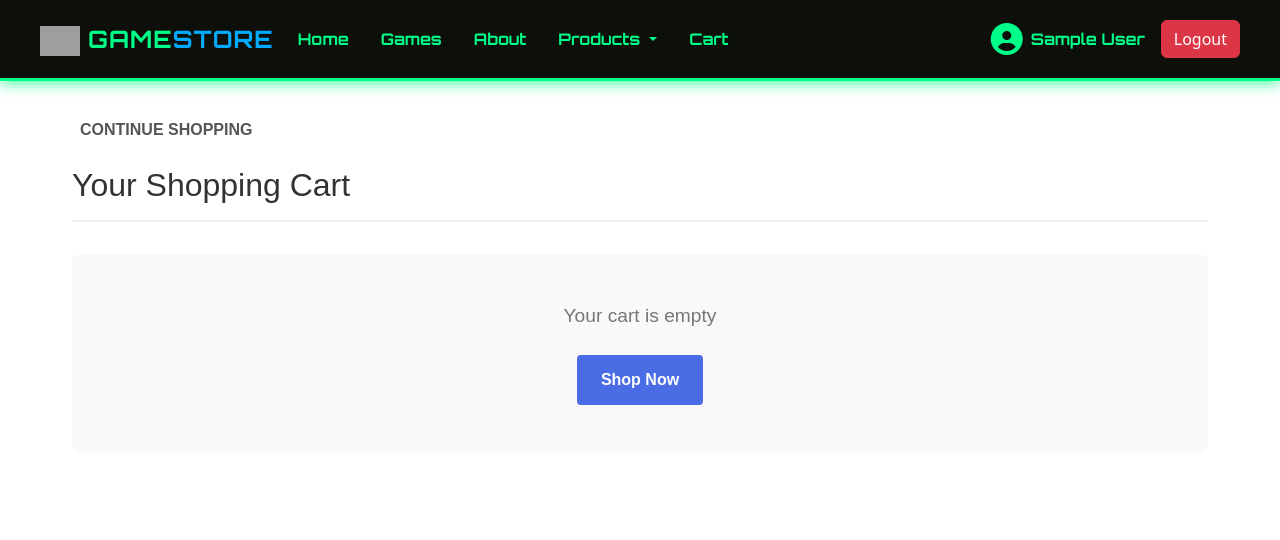
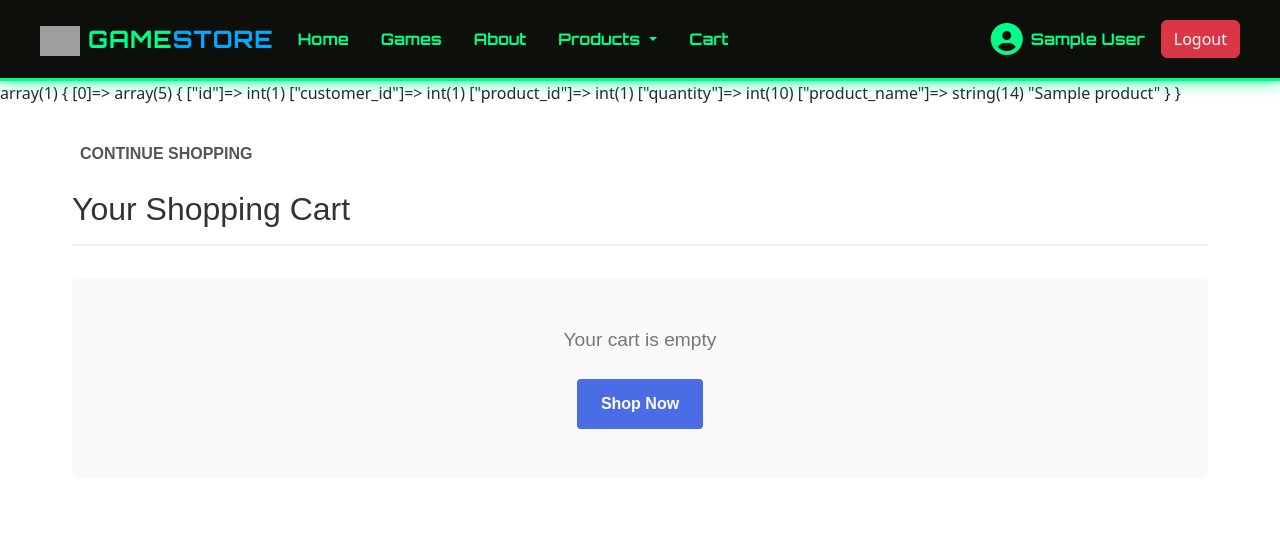
Before and after one commit to mustafa-salah-1/small-E-Commerce-website, a PHP site: page /cart.php in a window 1280 px wide. Shown: the top 540 px of the page. Run offline with PHP 8.4, Linux system fonts and the light colour scheme; the visitor is signed in with stand-in values (Sample User, id 1); tables that the repository leaves empty hold one stand-in row (values such as "Sample post"); grey boxes are pictures that could not be loaded.

Commit message:
feat(cart): update getCartByCustomerId function to fetch all cart items for a customer

```diff
--- a/app/php/admin/cart/functions.php
+++ b/app/php/admin/cart/functions.php
@@ -18,14 +18,13 @@ function getCartByCustomerId($customerId)
 {
     global $connect;
     try {
-        $sql = "SELECT cart.*, products.* FROM cart
-            JOIN products ON products.id = cart.product_id
-            WHERE cart.id = :cart_id
-            AND cart.customer_id = :customer_id";
+        $sql = "SELECT carts.*, products.product_name
+        FROM carts JOIN products ON products.id = carts.product_id
+        WHERE carts.customer_id = :customer_id";
         $stmt = $connect->prepare($sql);
         $stmt->bindParam(':customer_id', $customerId, PDO::PARAM_INT);
         $stmt->execute();
-        return $stmt->fetch(PDO::FETCH_ASSOC);
+        return $stmt->fetchAll(PDO::FETCH_ASSOC);
     } catch (PDOException $e) {
         error_log("Error getting cart by customer ID: " . $e->getMessage());
         return false;
--- a/cart.php
+++ b/cart.php
@@ -10,6 +10,10 @@ include "check.php";
 
 include 'components/app.php';
 include "app/php/admin/cart/functions.php";
+
+
+$carts = getCartByCustomerId($_SESSION['customer_id']);
+var_dump($carts);
 ?>
 
 <!-- Cart Container -->
--- a/profile.php
+++ b/profile.php
@@ -15,17 +15,14 @@ if (!$customer) {
   exit();
 }
 
-
 if ($_SERVER["REQUEST_METHOD"] == "POST") {
   $customer_name = $_POST['customer_name'];
   $customer_email = $_POST['customer_email'];
   $customer_phone = $_POST['customer_phone'];
   $new_password = $_POST['new_password'];
 
-  // Update customer information
   updateCustomer($_SESSION['customer_id'], $customer_name, $customer_email, $customer_phone, $new_password);
 
-  // Redirect to the same page to see changes
   header("Location: " . $_SERVER['PHP_SELF']);
   exit();
 }
@@ -96,7 +93,6 @@ if ($_SERVER["REQUEST_METHOD"] == "POST") {
 </div>
 
 <script>
-  // Activate the edit profile modal when the edit button is clicked
   document.addEventListener('DOMContentLoaded', function() {
     const editProfileBtn = document.querySelector('.btn-neon.icon-btn i.fa-user-edit').parentElement;
     editProfileBtn.addEventListener('click', function() {
```
